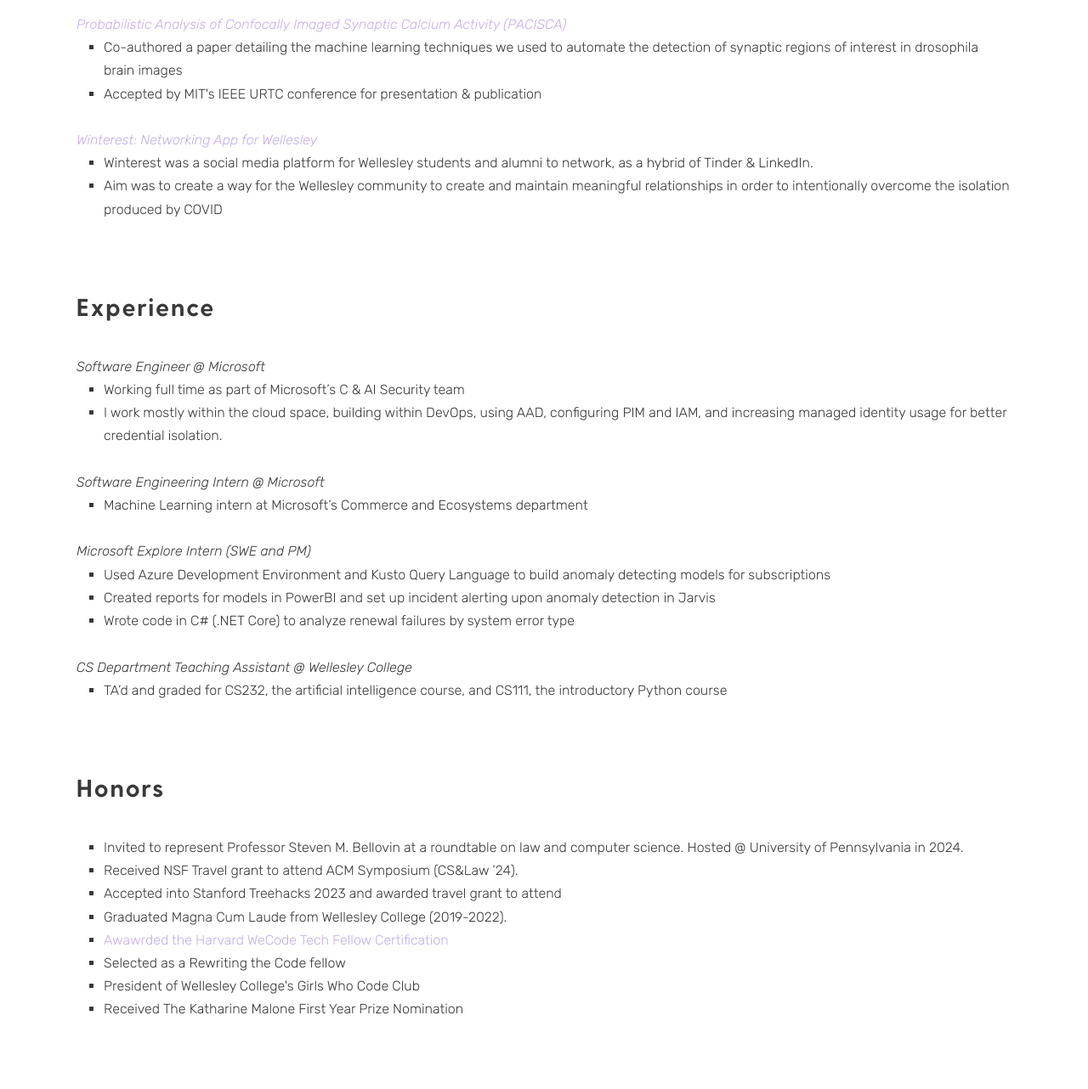
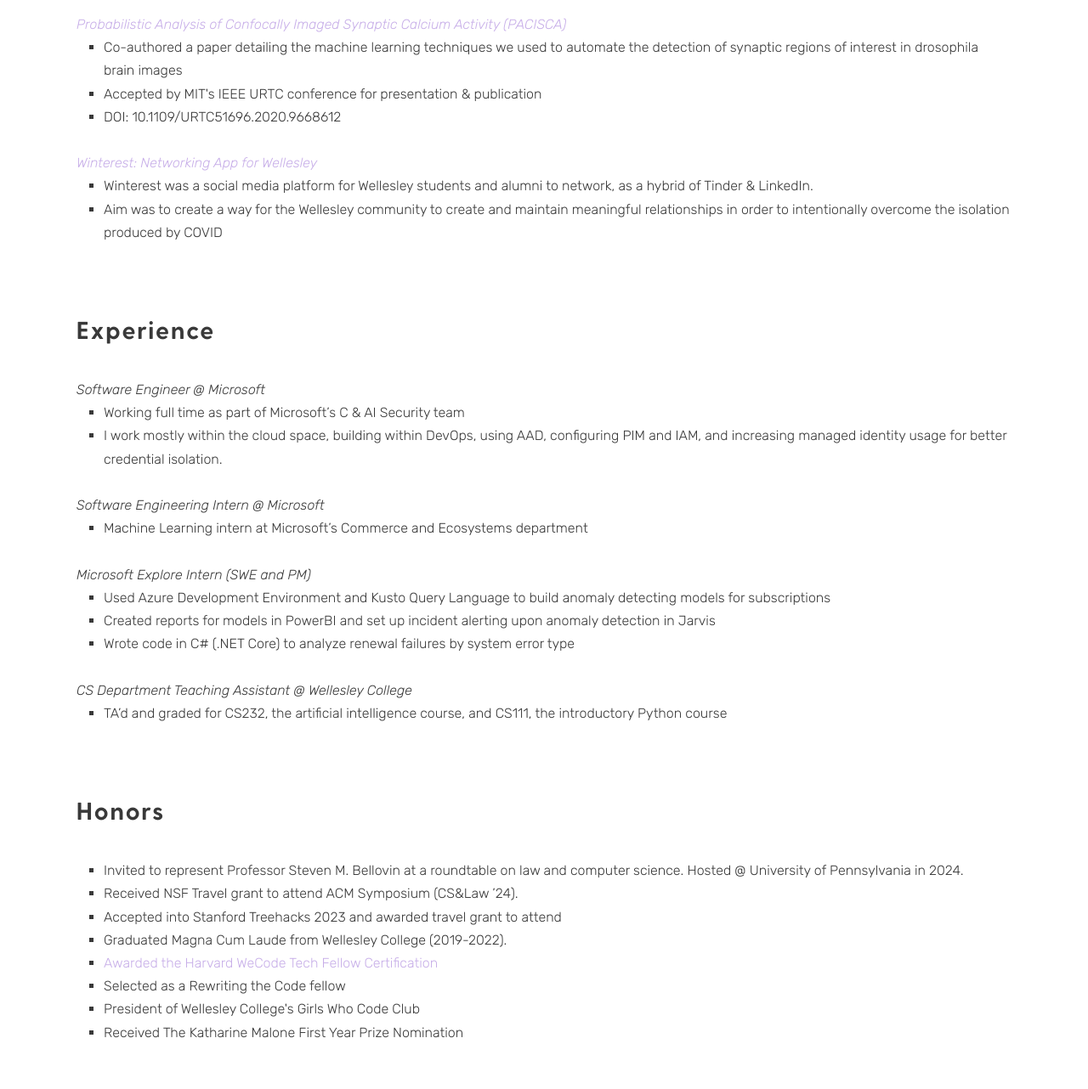
Before and after one commit to skochar1/pfolio, a plain HTML site: page index.html in a window 1280 px wide. Shown: the part 2300-3582 px from the top of the page at 85% size. Drawn offline with Linux system fonts and the light colour scheme; some packages are replaced by stand-ins of ours; a script that the page names is missing; files whose address does not match are found by name.

Commit message:
Update index.html

```diff
--- a/index.html
+++ b/index.html
@@ -159,6 +159,8 @@
                                 <li>Co-authored a paper detailing the machine learning techniques we used to automate the detection of synaptic regions
                                     of interest in drosophila brain images</li>
                                 <li>Accepted by MIT's IEEE URTC conference for presentation & publication</li>
+				<li>DOI: 10.1109/URTC51696.2020.9668612</li>
+
                             </ul>
 
                             <br>
@@ -225,7 +227,7 @@
                                 <li>Accepted into Stanford Treehacks 2023 and awarded travel grant to attend</li>
 				<li>Graduated Magna Cum Laude from Wellesley College (2019-2022).</li>
                                 <li><a href="https://www.linkedin.com/in/shreyakochar/details/honors/1705628784290/single-media-viewer?type=DOCUMENT&profileId=ACoAACmJXk8Bohe6ykTq7BF0OMq5_W-AjcuMI3s&lipi=urn%3Ali%3Apage%3Ad_flagship3_profile_view_base_honors_details%3BYmgzUmerQn2ba9Y5jC8%2F7w%3D%3D"
-                                    target="_blank">Awawrded the Harvard WeCode Tech Fellow Certification</a></li>
+                                    target="_blank">Awarded the Harvard WeCode Tech Fellow Certification</a></li>
 				<li>Selected as a Rewriting the Code fellow</li>
 				<li>President of Wellesley College's Girls Who Code Club</li>
                                 <li>Received The Katharine Malone First Year Prize Nomination</li>
```
